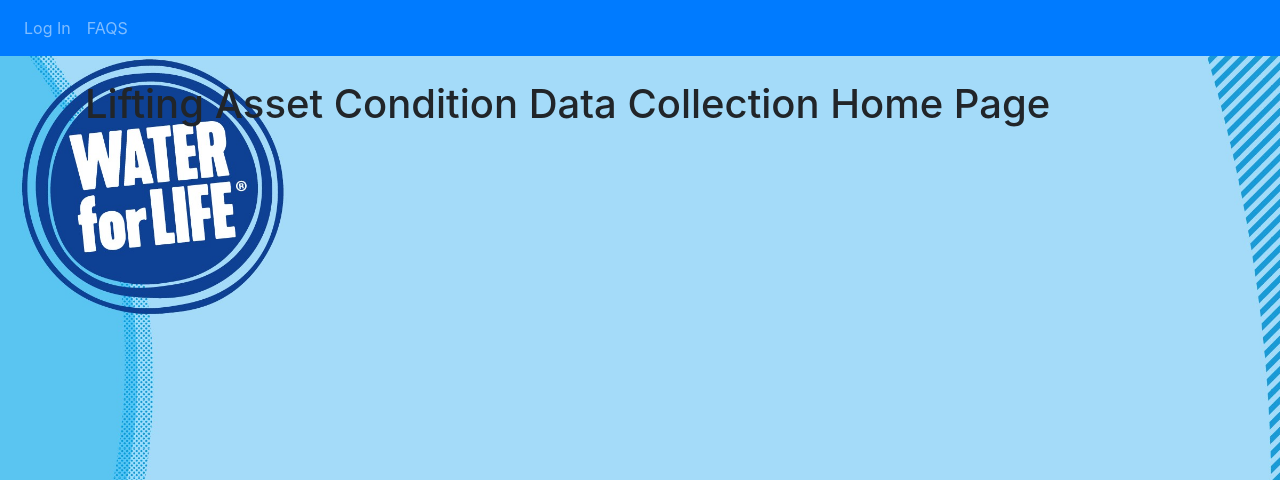
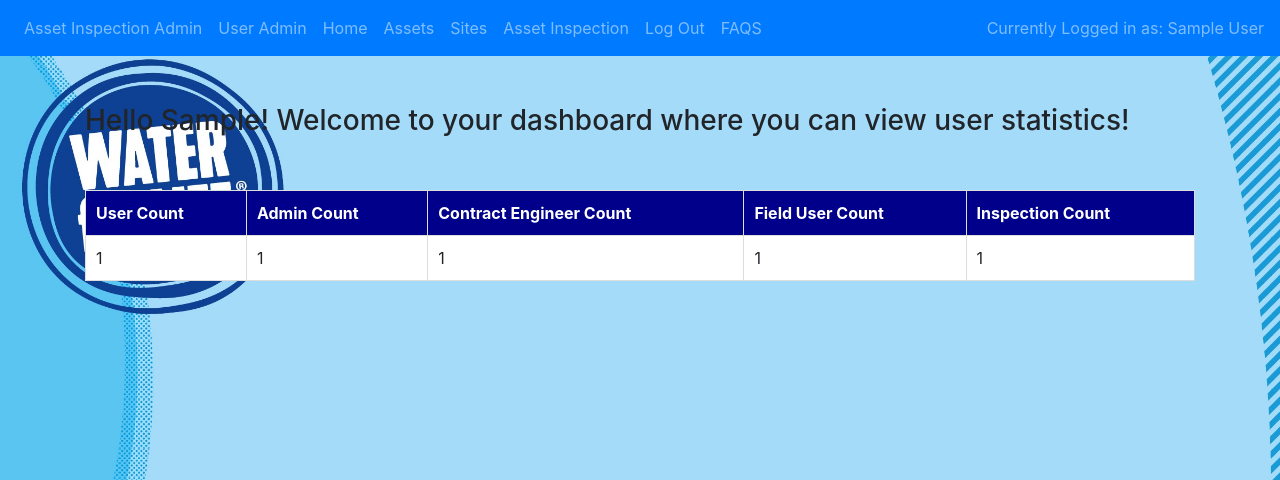
Before and after one commit to PatC86/FP-LCHApp, a Flask app: template website/templates/home.html in a window 1280 px wide. Shown: the top 480 px of the page. Run offline with Flask 3, Linux system fonts and the light colour scheme; tables that the repository leaves empty hold one stand-in row (values such as "Sample post"); the template is opened without the code that fills it: values that come from a table or form of the project are taken from there, most other values are stand-ins (such as "Sample title", 1, 10 or a date in 2020); some libraries are stand-ins or nearby versions.

Commit message:
Dev update 19 - dashboards added

```diff
--- a/website/templates/home.html
+++ b/website/templates/home.html
@@ -7,7 +7,100 @@
  -->
 {% extends "base.html" %}
 {% block content %}
+{% if user.user_role.upper() == 'ADMIN' %}
 <br>
-<h1>Lifting Asset Condition Data Collection Home Page</h1>
 <br>
+<h3>Hello {{user.first_name}}! Welcome to your dashboard where you can view user statistics!</h3>
+<br>
+<table>
+    <thead>
+        <tr>
+            <th>User Count</th>
+            <th>Admin Count</th>
+            <th>Contract Engineer Count</th>
+            <th>Field User Count</th>
+            <th>Inspection Count</th>
+        </tr>
+    </thead>
+    <tbody>
+        <tr>
+            <td>{{counts[0]}}</td>
+            <td>{{counts[1]}}</td>
+            <td>{{counts[2]}}</td>
+            <td>{{counts[3]}}</td>
+            <td>{{counts[4]}}</td>
+        </tr>
+    </tbody>
+</table>
+{% elif user.user_role.upper() == 'CONTENG' %}
+<br>
+<br>
+<h3>Hello {{user.first_name}}! Welcome to your dashboard where you can view lifting assets that have failed their inspections!</h3>
+<br>
+<h3>Remember to raise work orders to get them replaced!</h3>
+<br>
+<table>
+    <thead>
+        <tr>
+            <th>Inspection ID</th>
+            <th>Equip No</th>
+            <th>Equip Class</th>
+            <th>Site No</th>
+            <th>Site</th>
+            <th>Condition</th>
+            <th>Lifting Chain Health Score</th>
+            <th>Asset Passed</th>
+            <th>Inspection Date</th>
+            <th>Inspection User</th>
+        </tr>
+    </thead>
+    <tbody>
+        {% for failedinsp in failedinsps %}
+        <tr>
+            <td>{{failedinsp.id}}</td>
+            <td>{{failedinsp.equip_no}}</td>
+            <td>{{failedinsp.class_description}}</td>
+            <td>{{failedinsp.site_no}}</td>
+            <td>{{failedinsp.description}}</td>
+            <td>{{failedinsp.condition_code}}</td>
+            <td>{{failedinsp.lc_health_score}}</td>
+            <td>{{failedinsp.asset_passed}}</td>
+            <td>{{failedinsp.insp_date}}</td>
+            <td>{{failedinsp.first_name}} {{failedinsp.surname}}</td>
+        </tr>
+        {% endfor %}
+    </tbody>
+</table>
+{% elif user.user_role.upper() == 'FIELD' %}
+<br>
+<br>
+<h3>Hello {{user.first_name}}! Welcome to your dashboard where you can view inspections you have carried out!</h3>
+<br>
+<table>
+    <thead>
+        <tr>
+            <th>Inspection ID</th>
+            <th>Equip No</th>
+            <th>Condition</th>
+            <th>Chain Health Score</th>
+            <th>Asset Passed</th>
+            <th>Inspection Date</th>
+        </tr>
+    </thead>
+    <tbody>
+        {% for inspection in inspections %}
+        <tr>
+            <td>{{inspection.id}}</td>
+            <td>{{inspection.equip_no}}</td>
+            <td>{{inspection.condition_code}}</td>
+            <td>{{inspection.lc_health_score}}</td>
+            <td>{{inspection.asset_passed}}</td>
+            <td>{{inspection.insp_date}}</td>
+        </tr>
+        {% endfor %}
+    </tbody>
+</table>
+{% else %}
+<h1>Oh No how's this happened?!</h1>
+{% endif %}
 {% endblock %}
```
Also changed, not shown: website/views.py (+17 -1 lines).
